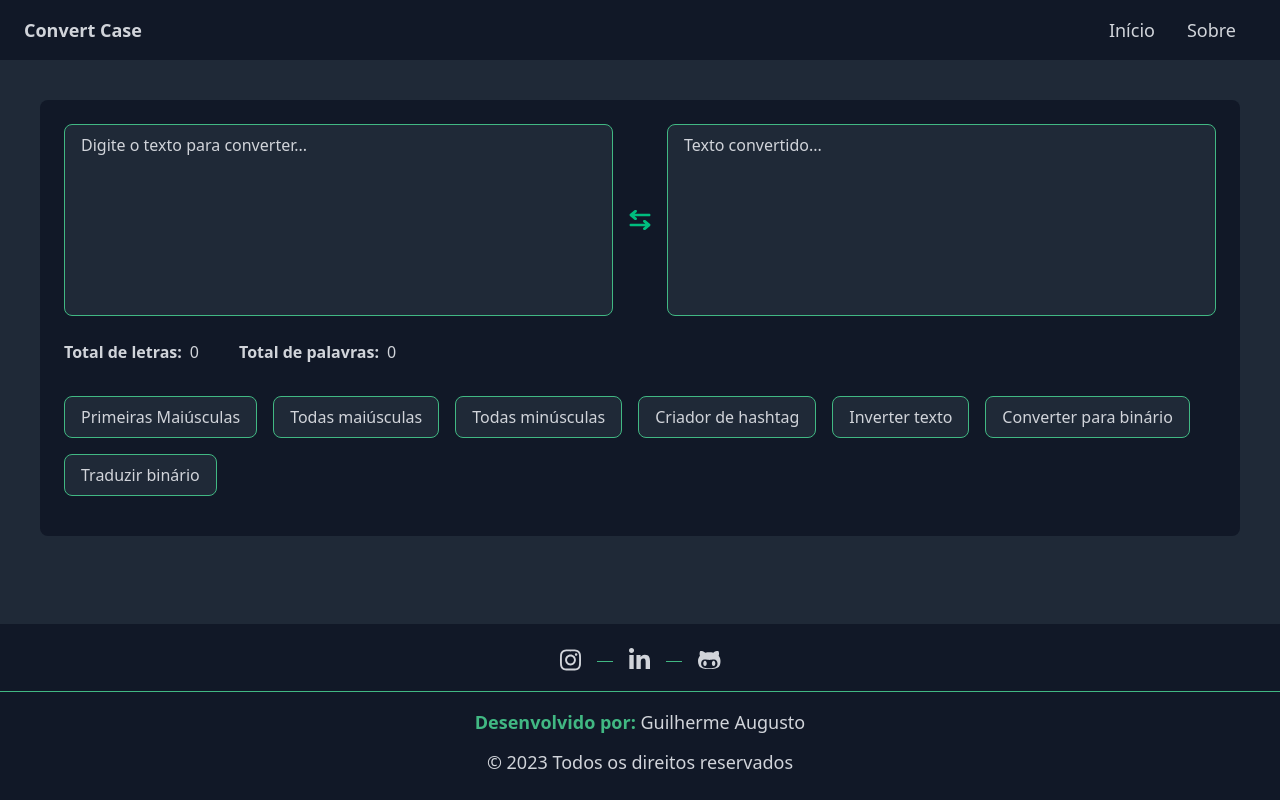
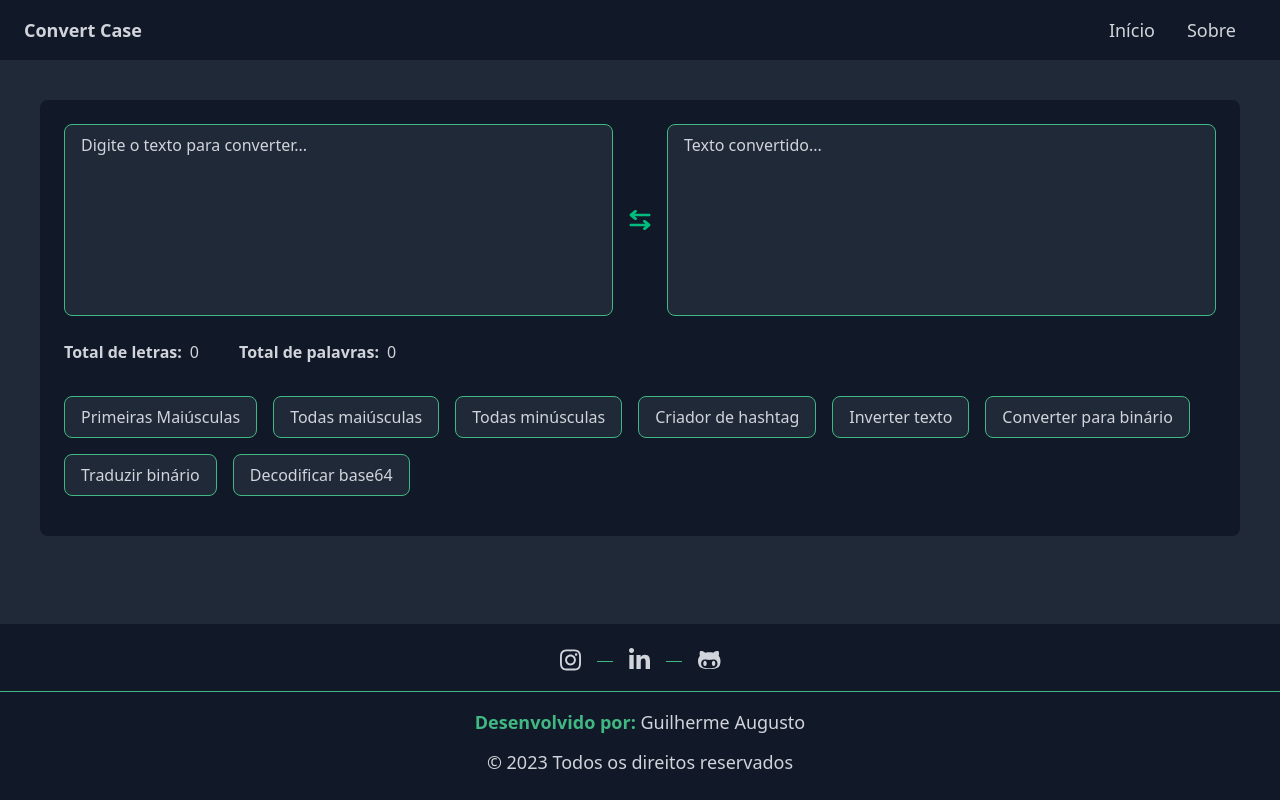
Before and after one commit to Guilherme-px/vue-text-convert, a Vue app: page / in a window 1280 px wide. Built offline with nearby package versions, Linux system fonts and the light colour scheme.

Commit message:
test and function for decoded code base64

```diff
--- a/src/views/HomeView.vue
+++ b/src/views/HomeView.vue
@@ -67,6 +67,13 @@
                     <button data-testid="btn-binaryTranslate" class="btn" @click="binaryTranslate">
                         Traduzir binário
                     </button>
+                    <button
+                        data-testid="btn-base64Translate"
+                        class="btn"
+                        @click="base64TranslateText"
+                    >
+                        Decodificar base64
+                    </button>
                 </div>
             </div>
         </div>
@@ -134,6 +141,10 @@ const binaryTranslate = () => {
     convertedText.value = convertFromBinary(inputText.value);
 };
 
+const base64TranslateText = () => {
+    convertedText.value = base64Translate(inputText.value);
+};
+
 function capitalizeFirstLetters(str: string): string {
     return str.toLowerCase().replace(/(?:^|\s)\S/g, (s) => s.toUpperCase());
 }
@@ -169,6 +180,15 @@ function convertFromBinary(str: string): string {
     }
     return text;
 }
+
+function base64Translate(str: string): string {
+    try {
+        const decodeText = atob(str);
+        return decodeText;
+    } catch (error) {
+        return 'Erro: Não foi possivel traduzir o codígo';
+    }
+}
 </script>
 
 <style lang="postcss">
```
Also changed, not shown: 1 other file (tests, documents, lock files or other folders).
